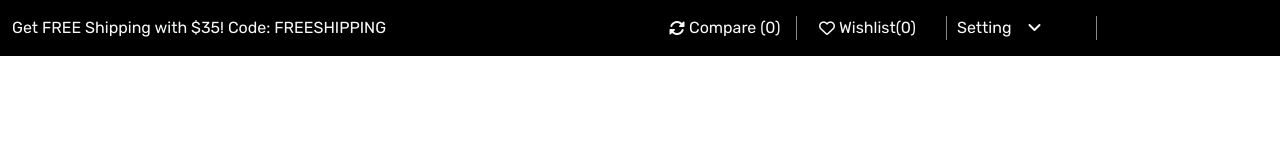
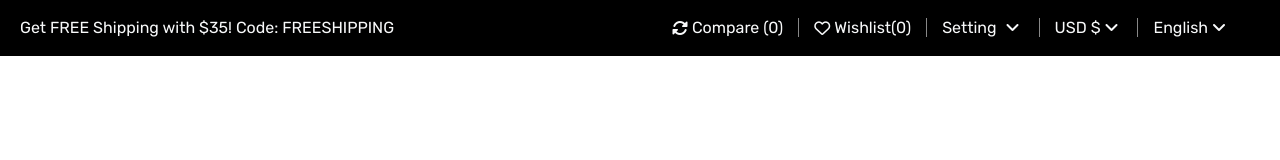
Before and after one commit to kzshaon/Allup-Electronic-website-, a plain HTML site: page index.html in a window 1280 px wide. Drawn offline with nearby package versions, Linux system fonts and the light colour scheme.

Commit message:
i've finished nav_section_1

```diff
--- a/css/style.css
+++ b/css/style.css
@@ -13,22 +13,34 @@ body {
 }
 .sec1_right_content {
   display: flex;
-  justify-content: flex-start;
+  justify-content: flex-end;
   flex-flow: row wrap;
 }
 .sec1_right_icon {
-  flex-basis: 150px;
-  padding: 0px 5px;
+  margin-right: 15px;
 }
 
 .sec1_right_icon a {
   text-decoration: none;
-  /* border-right: 1px solid #888; */
 }
 .sec1_right_icon a i {
   margin-right: 4px;
-  margin-left: 12px;
 }
-.sec1_right_icon2 a p {
+.sec1_right_icon2 a {
   border-right: 1px solid #888;
+  padding-right: 15px;
 }
+.sec1_right_icon2 .last-child {
+  border: none;
+}
+.right_icon_3 i {
+  margin-left: 5px;
+}
+.dropdown {
+  position: relative;
+}
+.dropdown-menu {
+  position: absolute;
+  top: 100px;
+  min-width: 130px;
+}
--- a/index.html
+++ b/index.html
@@ -30,7 +30,7 @@
   </head>
   <body>
     <nav id="nav_section">
-      <div class="nav_section_1">
+      <div class="nav_section_1 px-2">
         <div class="container-fluid">
           <div class="row">
             <div class="col-lg-6">
@@ -44,37 +44,37 @@
               <div class="row">
                 <div class="sec1_right_content">
                   <div class="sec1_right_icon">
-                    <div class="sec1_right_icon2">
+                    <div class="sec1_right_icon2 mt-3">
                       <a class="text-light" href="#">
                         <i class="fa-solid fa-rotate float-start mt-1"></i>
-                        <p class="mt-3 pl-1">Compare (0)</p>
+                        Compare (0)
                       </a>
                     </div>
                   </div>
                   <div class="sec1_right_icon">
-                    <div class="sec1_right_icon2">
+                    <div class="sec1_right_icon2 mt-3">
                       <a class="text-light" href="#">
                         <i class="fa-regular fa-heart float-start mt-1"></i>
-                        <p class="mt-3 pl-1">Wishlist(0)</p>
+                        Wishlist(0)
                       </a>
                     </div>
                   </div>
                   <div class="sec1_right_icon">
-                    <div class="sec1_right_icon2">
+                    <div class="dropdown sec1_right_icon2 mt-3">
                       <a
-                        class="text-light dropdown"
+                        class="right_icon_3 text-light"
+                        href="#"
+                        role="button"
                         data-bs-toggle="dropdown"
-                        href="#"
+                        aria-expanded="true"
+                        data-popper-placement="bottom start"
+                        id="setting"
                       >
-                        <p class="mt-3 pl-1">
                         Setting
                         <i class="fa-solid fa-angle-down"></i>
-                        </p>
-
-                        <ul class="sec1_drop_menu dropdown-menu mt-3">
-                          <li>
-                            <a class="dropdown-item" href="#">Action</a>
-                          </li>
+                      </a>
+                      <ul class="dropdown-menu" aria-labelledby="setting">
+                        <li><a class="dropdown-item" href="#">Action</a></li>
                         <li>
                           <a class="dropdown-item" href="#">Another action</a>
                         </li>
@@ -84,6 +84,21 @@
                           >
                         </li>
                       </ul>
+                    </div>
+                  </div>
+                  <div class="sec1_right_icon">
+                    <div class="sec1_right_icon2 mt-3">
+                      <a class="text-light" href="#">
+                        USD $
+                        <i class="fa-solid fa-angle-down"></i>
+                      </a>
+                    </div>
+                  </div>
+                  <div class="sec1_right_icon">
+                    <div class="sec1_right_icon2 mt-3">
+                      <a class="last-child text-light" href="#">
+                        English
+                        <i class="fa-solid fa-angle-down"></i>
                       </a>
                     </div>
                   </div>
```
Lines whose indentation alone changed are shown as unchanged.
